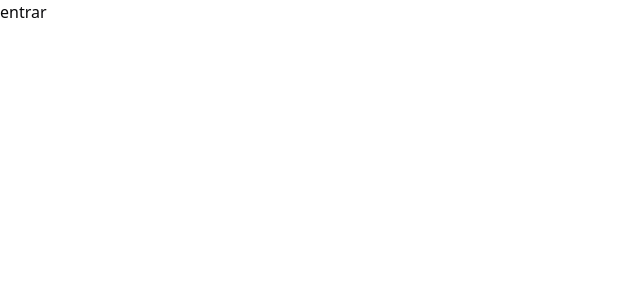
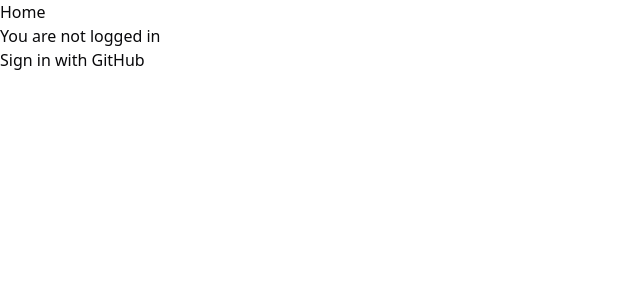
Before and after one commit to PauloBragaCosta/Filelab, a Next.js app: page / in a window 1280 px wide. Shown: the top 300 px of the page, without its empty margins (0-640 px from the left). Built offline with nearby package versions, Linux system fonts and the light colour scheme; no server answers.

Commit message:
update 5

```diff
--- /dev/null
+++ b/auth.ts
@@ -0,0 +1,11 @@
+import NextAuth from "next-auth";
+import GitHub from "next-auth/providers/github";
+
+export const {
+  handlers: { GET, POST },
+  auth,
+  signIn,
+  signOut,
+} = NextAuth({
+  providers: [GitHub],
+});
--- a/dashboard.tsx
+++ /dev/null
@@ -1,5 +0,0 @@
-export default function Dashboard() {
-    return (
-      <h2>Deu certo o hello word</h2>
-    );
-  }
--- a/package.json
+++ b/package.json
@@ -57,7 +57,7 @@
     "moment": "^2.30.1",
     "moment-timezone": "^0.5.45",
     "next": "^14.1.4",
-    "next-auth": "^4.24.7",
+    "next-auth": "^5.0.0-beta.16",
     "next-themes": "^0.2.1",
     "node-poppler": "^7.1.0",
     "nookies": "^2.5.2",
--- /dev/null
+++ b/src/app/api/auth/[...nextauth]/route.ts
@@ -0,0 +1,2 @@
+export { GET, POST } from "../../../../../auth";
+export const runtime = "edge";
--- a/src/app/page.tsx
+++ b/src/app/page.tsx
@@ -1,14 +1,41 @@
-"use client";
+import { auth, signIn, signOut } from "../../auth";
 
-import Link from "next/link";
-
-export default function App() {
+function SignIn() {
   return (
-    <div>
-    <nav>
-      <Link href="/signin">entrar</Link>
-    </nav>
-
-    </div>
+    <form
+      action={async () => {
+        "use server";
+        await signIn("github");
+      }}
+    >
+      <p>You are not logged in</p>
+      <button type="submit">Sign in with GitHub</button>
+    </form>
   );
 }
+
+function SignOut({ children }: { children: React.ReactNode }) {
+  return (
+    <form
+      action={async () => {
+        "use server";
+        await signOut();
+      }}
+    >
+      <p>{children}</p>
+      <button type="submit">Sign out</button>
+    </form>
+  );
+}
+
+export default async function Page() {
+  let session = await auth();
+  let user = session?.user?.email;
+
+  return (
+    <section>
+      <h1>Home</h1>
+      <div>{user ? <SignOut>{`Welcome ${user}`}</SignOut> : <SignIn />}</div>
+    </section>
+  );
+}
--- a/src/middleware.ts
+++ /dev/null
@@ -1,11 +0,0 @@
-
-import { withAuth } from "next-auth/middleware"
-
-
-export default withAuth({
-  // Matches the pages config in `[...nextauth]`
-  pages: {
-    signIn: '/signin',
-
-  }
-})
```
Also changed, not shown: middleware.ts (added, +20 -0 lines), src/pages/api/auth/[... nextauth].js (deleted, +0 -50 lines), 2 other files (tests, documents, lock files or other folders).
